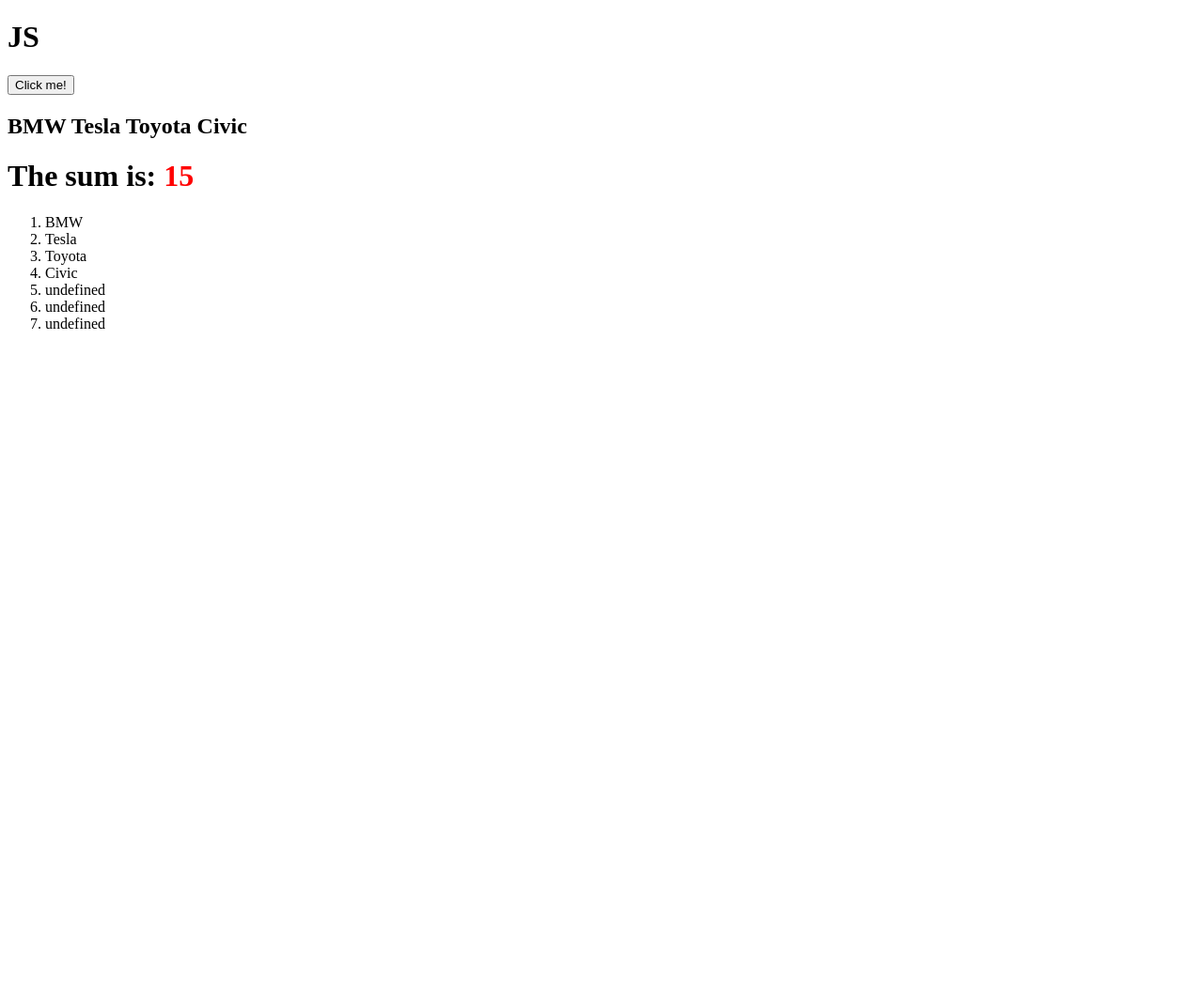
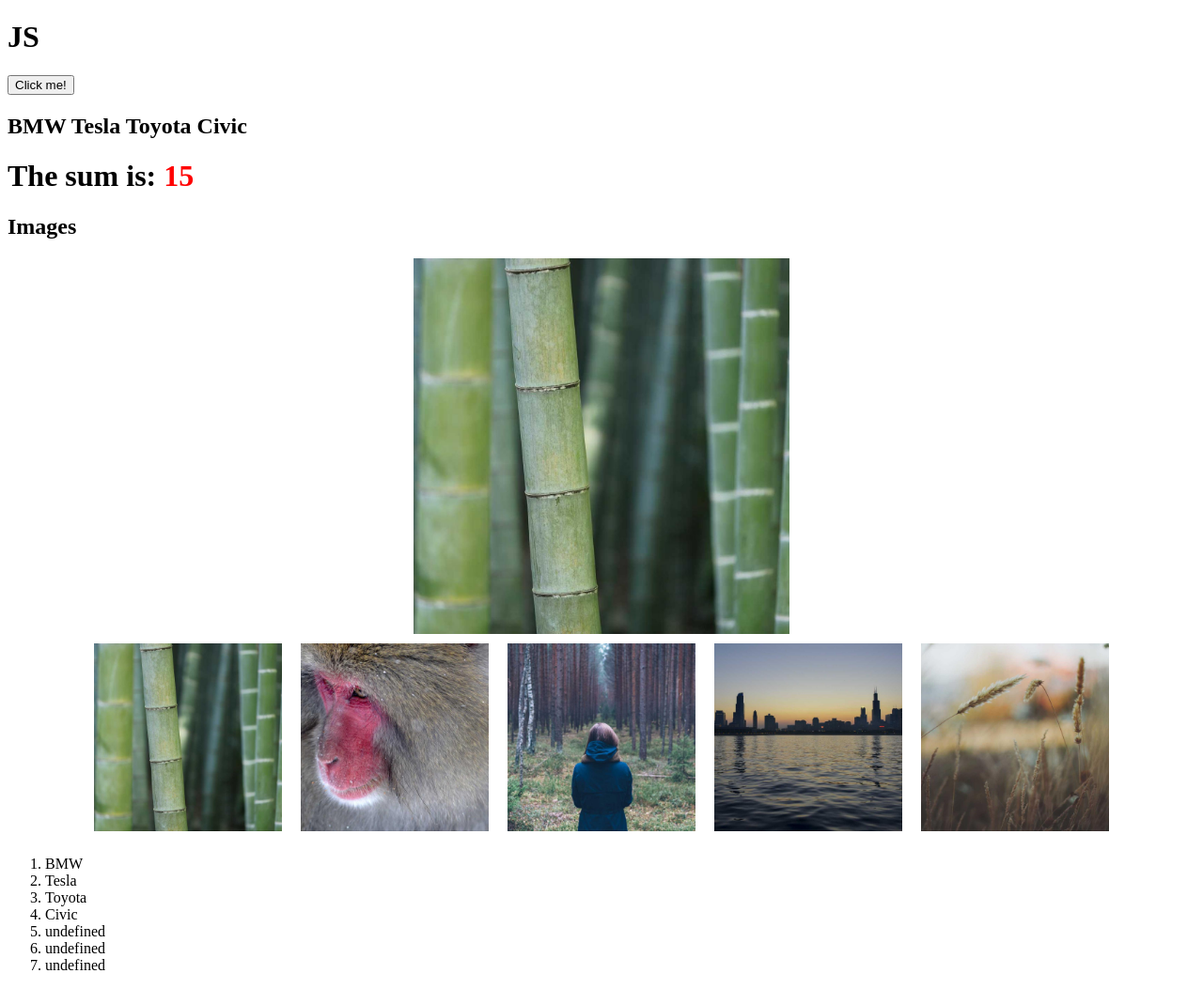
Before and after one commit to thisiskhandev/jslearn, a plain HTML site: page JSlearn.html in a window 1280 px wide. Shown: the whole page at 94% size. Before the commit the page ends 800 px from the top, so only its background shows below. Drawn offline with Linux system fonts and the light colour scheme.

Commit message:
Gallery added

```diff
--- a/JSlearn.html
+++ b/JSlearn.html
@@ -8,19 +8,45 @@
     <meta charset="utf-8" />
     <meta name="viewport" content="width=device-width, initial-scale=1" />
     <title>JS</title>
+    <style>
+      #banner {
+        display: block;
+        margin: auto;
+      }
+      img {
+        margin: 10px;
+        width: 200px;
+      }
+      .shots {
+        transform: scale(1);
+        transition: .3s;
+        cursor: pointer;
+      }
+      .shots:hover {
+        transform: scale(1.1);
+        transition: .3s;
+      }
+      #banner {
+        width: 400px;
+      }
+      div#allImages {
+        display: flex;
+        justify-content: center;
+      }
+    </style>
   </head>
   <body>
     <h1>JS</h1>
     <button onclick="myfun()">Click me!</button>
     <h2 id="heading">Heading</h2>
     <h1 id="mainHead"></h1>
-    <!--
-, => comma
-; => semi colon
-: => colon
-"" => double quotes
-'' => single quotes
--->
+    <div>
+      <h2>Images</h2>
+      <img id="banner" src="assets/gallary-1.jpg" alt="" srcset="" />
+      <div id="allImages"></div>
+      <!-- gallary-gallary-3 => comma
+; gallary-4 => gallary-5quotes
+'' => single quotes  -->
     <!-- Variables -->
     <script>
       var a = "Test";
@@ -108,6 +134,7 @@
       heading.innerHTML =
         "The sum is: " + "<span style='color: red;'>" + ans + "<span>";
     </script>
+
     <!-- Condition -->
     <script>
       if (val1 > val2) {
@@ -123,5 +150,38 @@
         heading.innerText = "I'm changed!";
       }
     </script>
+
+    <!-- Image work -->
+    <script>
+      let bannerShot = document.getElementById("banner");
+      let baseLink = "assets/gallary-1.jpg";
+      let imgLinks = [
+        "assets/gallary-1.jpg",
+        "assets/gallary-2.jpg",
+        "assets/gallary-3.jpg",
+        "assets/gallary-4.jpg",
+        "assets/gallary-5.jpg",
+      ];
+      // console.log(imgLinks);
+
+      let divi = document.getElementById("allImages");
+      for (let i = 0; i < imgLinks.length; i++) {
+        // console.log(imgLinks[i]);
+        divi.insertAdjacentHTML(
+          "beforeend",
+          `<img class="shots" src=${imgLinks[i]}>`
+        );
+      }
+      let shots = document.querySelectorAll(".shots");
+      // console.log(shots);
+      shots.forEach((elem, ind) => {
+        elem.addEventListener("click", (e) => {
+          if(bannerShot.getAttribute("src") === elem.getAttribute("src")) {
+            alert("the image is same!");
+          }
+          bannerShot.setAttribute("src", elem.getAttribute("src"));
+        });
+      });
+    </script>
   </body>
 </html>
```
Also changed, not shown: assets/gallary-1.jpg (added), assets/gallary-2.jpg (added), assets/gallary-3.jpg (added), assets/gallary-4.jpg (added), assets/gallary-5.jpg (added).
